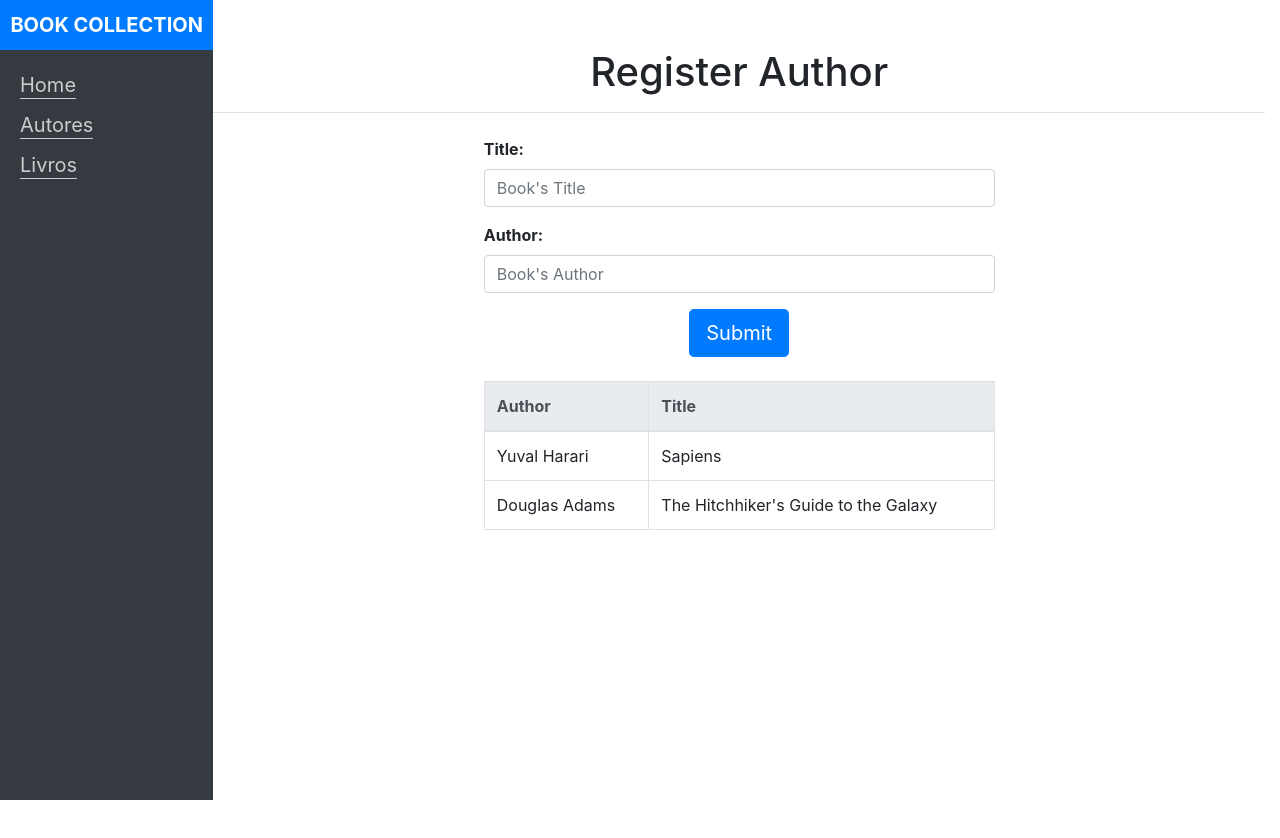
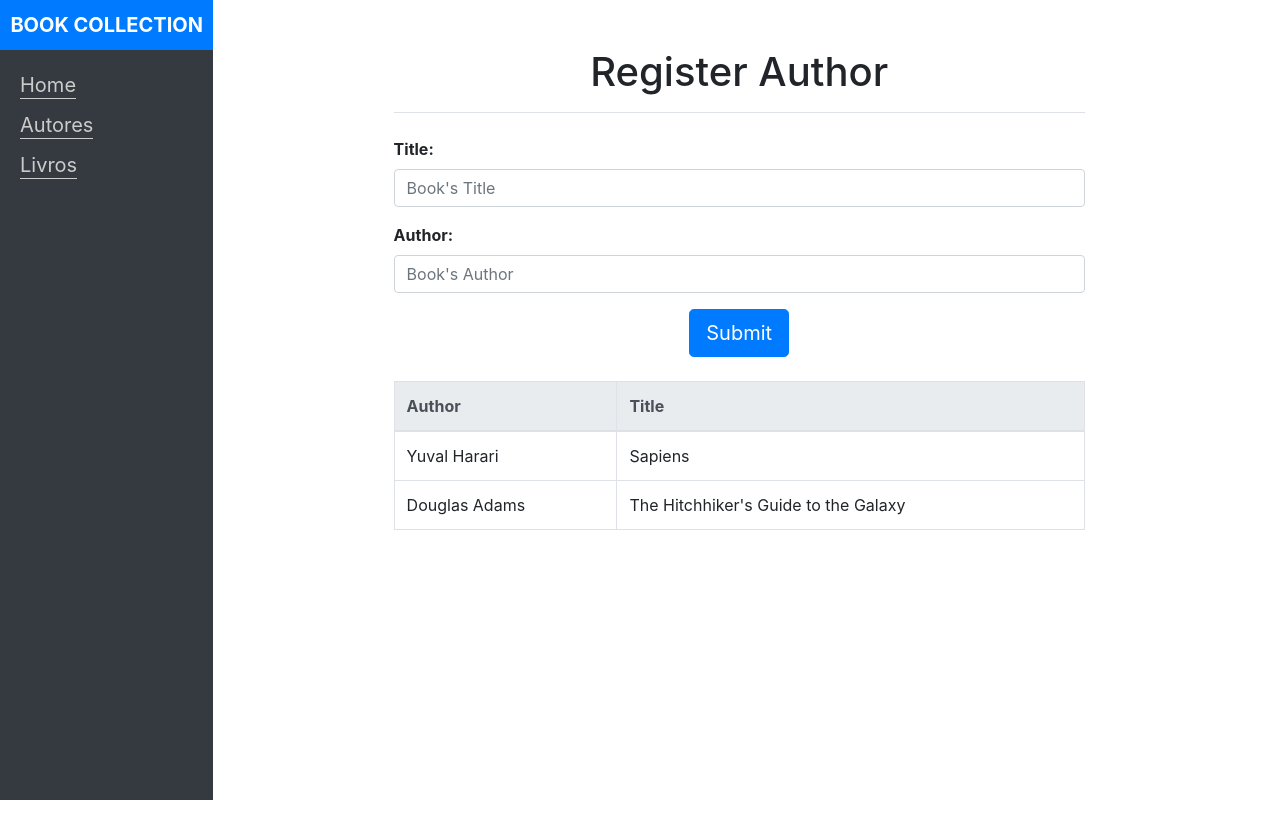
Before and after one commit to didiraja/react-book-collection, a React (Create React App) app: page /author in a window 1280 px wide. Shown: the top 838 px of the page. After the commit the page ends 800 px from the top, so only its background shows below. Built offline with nearby package versions, Linux system fonts and the light colour scheme.

Commit message:
corrigido css

```diff
--- a/src/App.js
+++ b/src/App.js
@@ -22,7 +22,7 @@ class App extends Component {
             </div>
 
             <div className="col-md-10 pl-md-0">
-              <Route path="/home/" exact component={() => <Home />} />
+              <Route path="/(|home)/" component={() => <Home />} />
 
               <Route
                 path="/title/"
--- a/src/components/MainForm.js
+++ b/src/components/MainForm.js
@@ -1,26 +1,21 @@
-import React, { Component, Fragment } from 'react';
-import Title from './Title'
-import RegisterAuthor from './RegisterAuthor';
+import React, { Component } from "react";
+import Title from "./Title";
+import RegisterAuthor from "./RegisterAuthor";
 
 class MainForm extends Component {
-
   constructor(props) {
     super();
   }
 
   render() {
     return (
-      <Fragment>
-        <Title title={this.props.title} />
+      <div className="row">
+        <div className="col-md-8 mx-auto">
+          <Title title={this.props.title} />
 
-        <div className="row">
-          <div className="col-md-6 mx-auto">
-
-            <RegisterAuthor title={this.props.title} />
-
-          </div>
+          <RegisterAuthor title={this.props.title} />
         </div>
-      </Fragment>
+      </div>
     );
   }
 }
--- a/src/components/MenuRouter.js
+++ b/src/components/MenuRouter.js
@@ -9,7 +9,7 @@ class MenuRouter extends Component {
 
         <ul className="list-menu">
           <li className="list-item">
-            <Link to="/">Home</Link>
+            <Link to="/home/">Home</Link>
           </li>
           <li className="list-item">
             <Link to="/author/">Autores</Link>
--- a/src/redux.js
+++ b/src/redux.js
@@ -16,7 +16,7 @@ const INITIAL_STATE = [
 
 export function reducer(state = INITIAL_STATE, action) {
 
-  if (action.type == 'ADD_BOOK') {
+  if (action.type === 'ADD_BOOK') {
 
     return [...state,
     {
```
